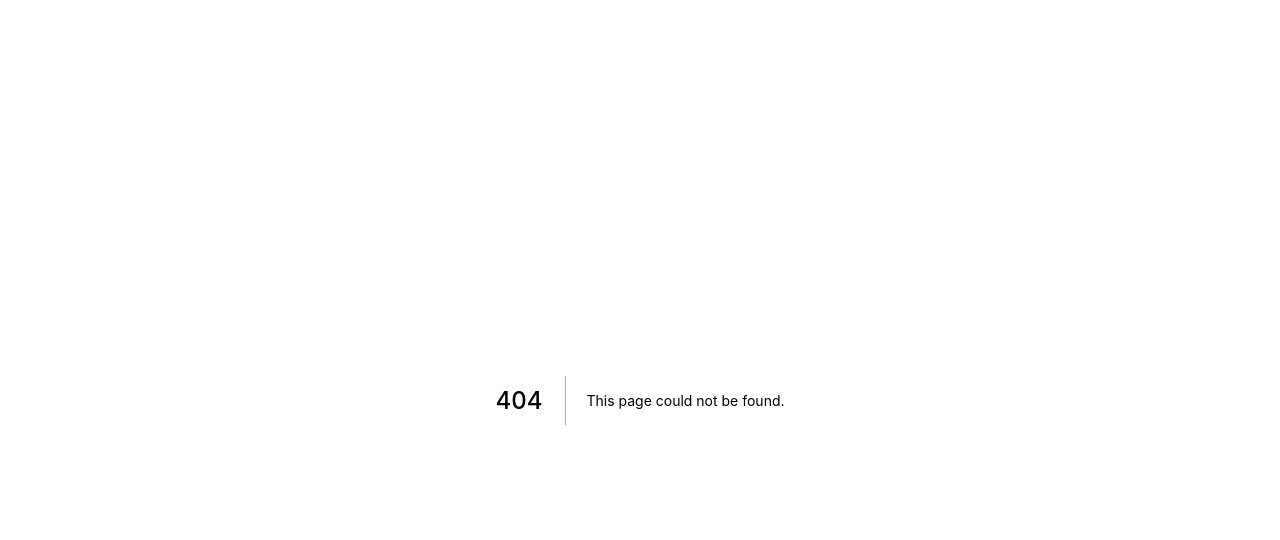
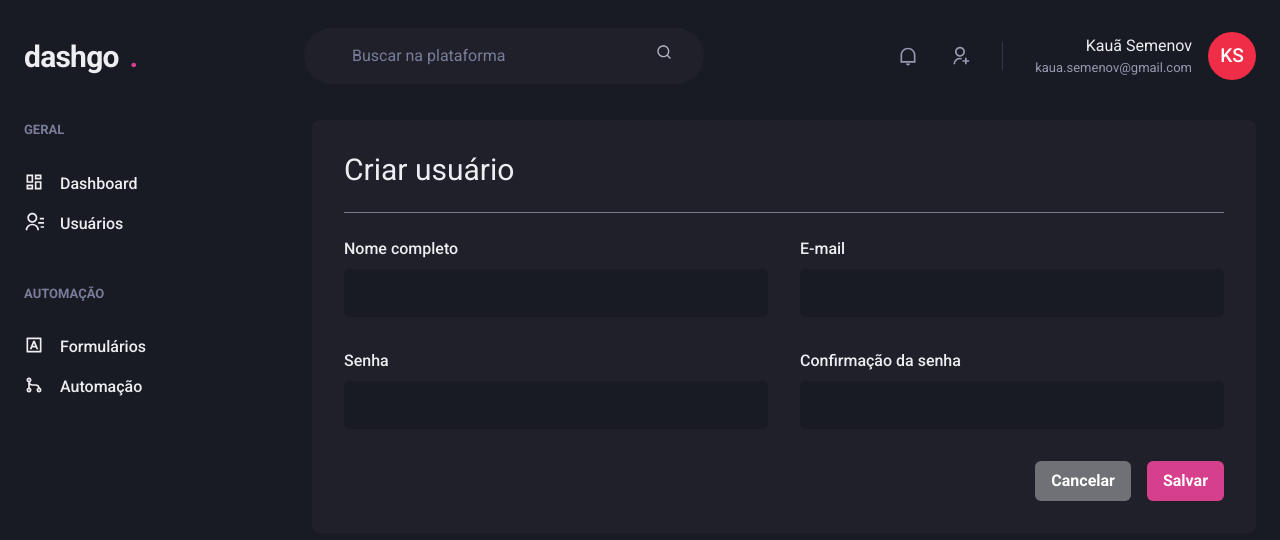
Before and after one commit to kauagvs/dashgo, a Next.js app: page /users/create in a window 1280 px wide. Before the commit this address had no page. Shown: the top 540 px of the page. Built offline with nearby package versions, Linux system fonts and the light colour scheme.

Commit message:
Finished user page

```diff
--- /dev/null
+++ b/src/pages/users/create.tsx
@@ -0,0 +1,55 @@
+import {
+  Box,
+  Flex,
+  Heading,
+  Divider,
+  VStack,
+  SimpleGrid,
+  Button,
+  HStack,
+} from "@chakra-ui/react";
+import { Input } from "../../components/Form/Input";
+import { Header } from "../../components/Header";
+import { Sidebar } from "../../components/Sidebar";
+
+export default function CreateUser() {
+  return (
+    <Box>
+      <Header />
+      <Flex w="100%" my="6" maxWidth={1480} mx="auto" px="6">
+        <Sidebar />
+
+        <Box flex="1" borderRadius={8} bg="gray.800" p="8">
+          <Heading size="lg" fontWeight="normal">
+            Criar usuário
+          </Heading>
+
+          <Divider my="6" bordersColor="gray.700" />
+
+          <VStack spacing="8">
+            <SimpleGrid minChildWidth="240px" spacing="8" w="100%">
+              <Input name="name" label="Nome completo" />
+              <Input name="email" type="email" label="E-mail" />
+            </SimpleGrid>
+
+            <SimpleGrid minChildWidth="240px" spacing="8" w="100%">
+              <Input name="password" type="password" label="Senha" />
+              <Input
+                name="password_confirmation"
+                type="password"
+                label="Confirmação da senha"
+              />
+            </SimpleGrid>
+          </VStack>
+
+          <Flex mt="8" justify="flex-end">
+            <HStack spacing="4">
+              <Button colorScheme="whiteAlpha">Cancelar</Button>
+              <Button colorScheme="pink">Salvar</Button>
+            </HStack>
+          </Flex>
+        </Box>
+      </Flex>
+    </Box>
+  );
+}
```
